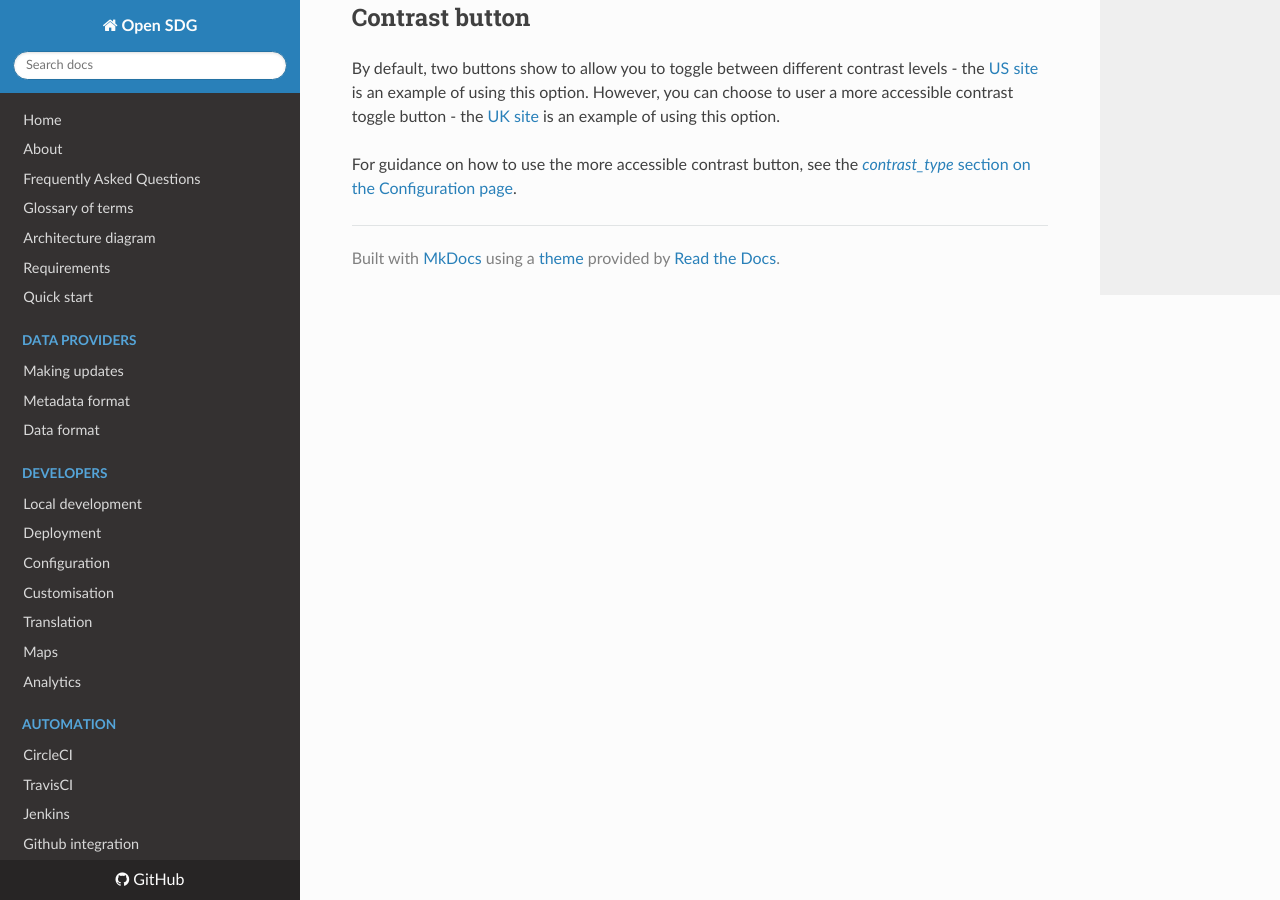
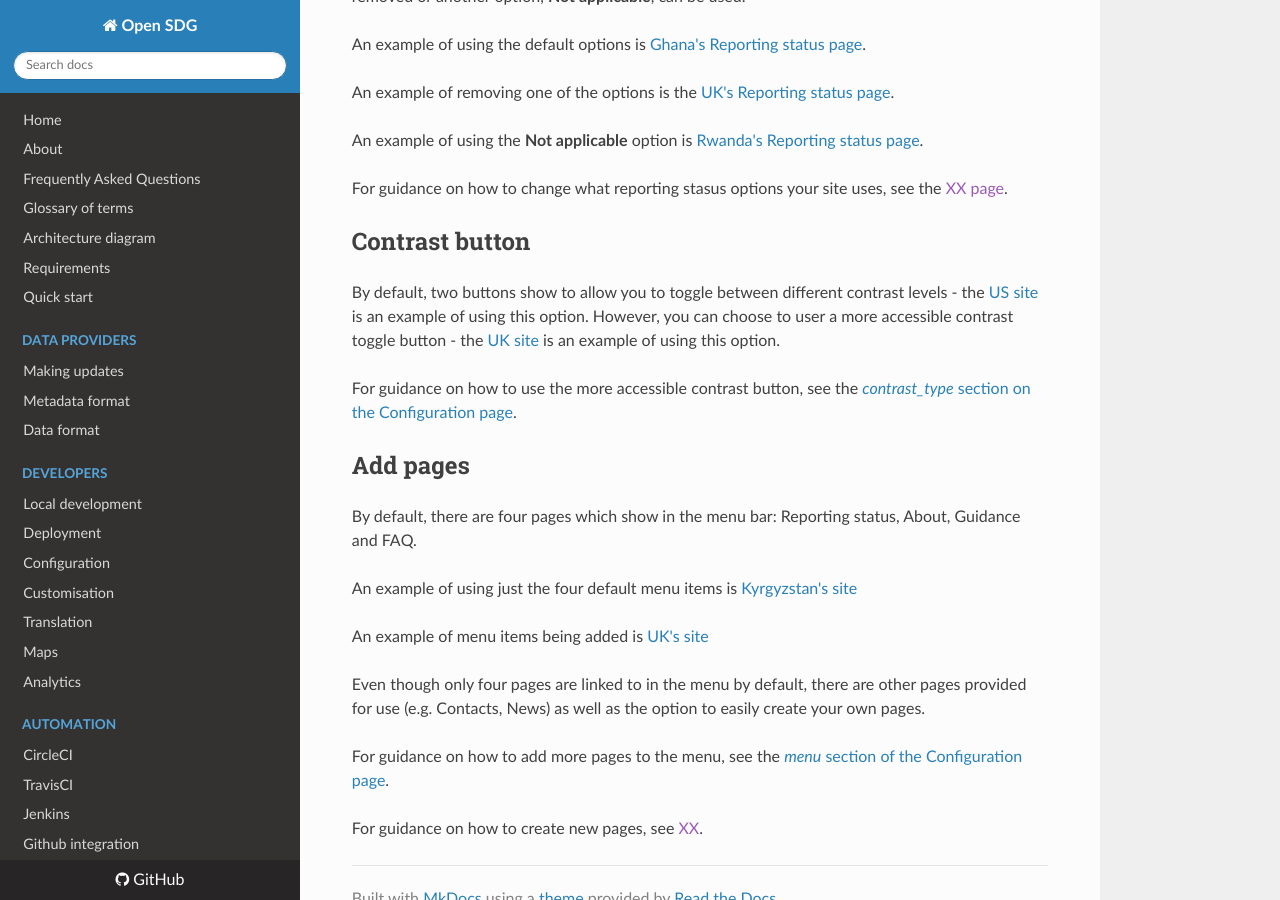
Before and after one commit to open-sdg/open-sdg, an MkDocs documentation site: the page built from docs/open-sdg-features.md, in a window 1280 px wide and 900 px high, scrolled down 1487 px. Built offline with MkDocs 1.6.1, drawn with Linux system fonts in a browser that asks for light colours; nearby versions of some CDN libraries; old or Windows-style settings are respelled for this version of MkDocs; some of the changed text lies outside the part shown.

Commit message:
Update open-sdg-features.md

```diff
--- a/docs/open-sdg-features.md
+++ b/docs/open-sdg-features.md
@@ -1,6 +1,13 @@
 <h1>Open SDG features</h1>
 
 Open SDG platforms are very customisable and there are a variety of optional features which can be easily configured.
+
+## Multilingual
+By default, the site is created in English (?). However, it is possible to change the default language of the site and make the site available in multiple languages.
+
+An example of a site just using the English language (default) is the [UK site](https://sustainabledevelopment-uk.github.io/).
+
+An example of a site using multiple languages is the [Armenian site](https://armstat.github.io/sdg-site-armenia/).
 
 ## Maps
 By default, data uploaded to an Open SDG platform is displayed on a chart and a table. You can configure your platform and data to also display data on a map.
@@ -44,3 +51,16 @@
 By default, two buttons show to allow you to toggle between different contrast levels - the [US site](https://sdg.data.gov/) is an example of using this option. However, you can choose to user a more accessible contrast toggle button - the [UK site](https://sustainabledevelopment-uk.github.io/) is an example of using this option.
 
 For guidance on how to use the more accessible contrast button, see the [*contrast_type* section on the Configuration page](https://open-sdg.readthedocs.io/en/latest/configuration/#contrast_type).
+
+## Add pages
+By default, there are four pages which show in the menu bar: Reporting status, About, Guidance and FAQ.
+
+An example of using just the four default menu items is [Kyrgyzstan's site](https://sdg-kyrgyzstan.github.io/open-sdg-site-starter/en/)
+
+An example of menu items being added is [UK's site](https://sustainabledevelopment-uk.github.io/)
+
+Even though only four pages are linked to in the menu by default, there are other pages provided for use (e.g. Contacts, News) as well as the option to easily create your own pages.
+
+For guidance on how to add more pages to the menu, see the [*menu* section of the Configuration page](https://open-sdg.readthedocs.io/en/latest/configuration/#menu).
+
+For guidance on how to create new pages, see [XX]().
```
